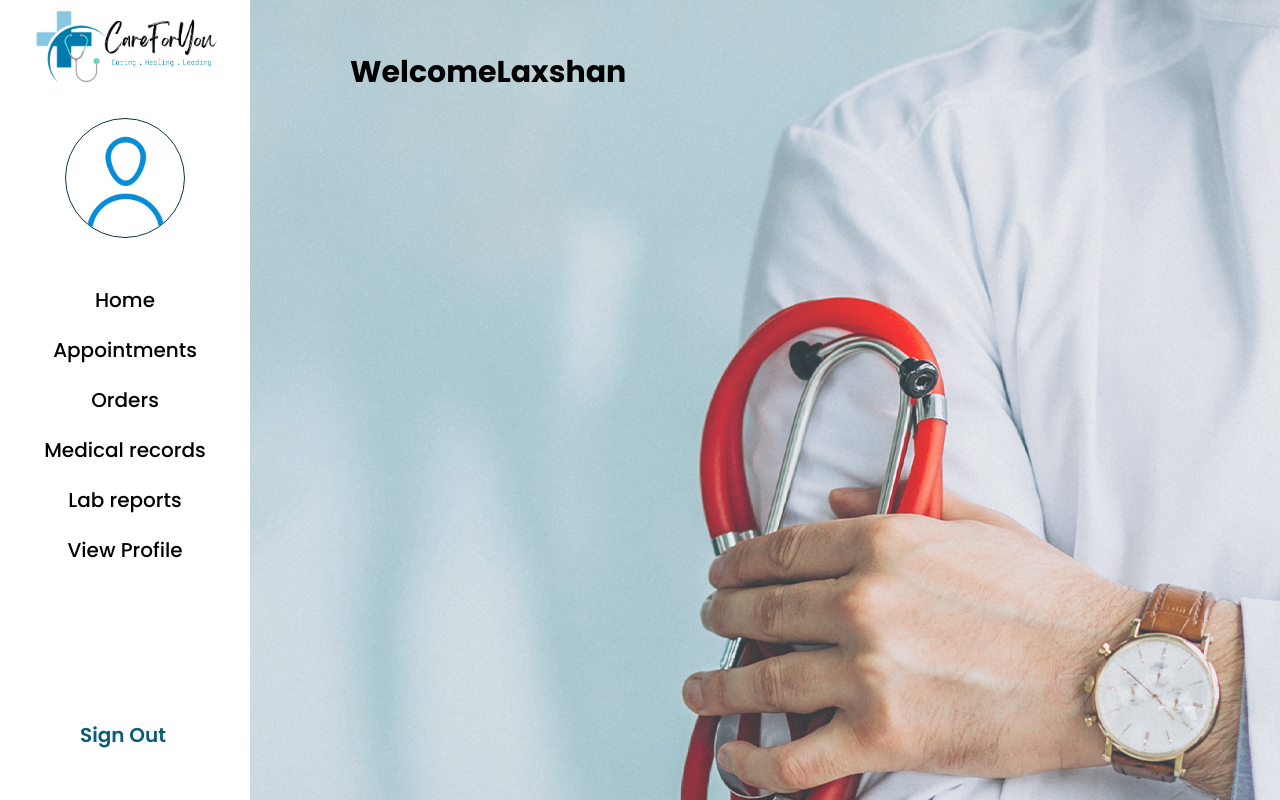
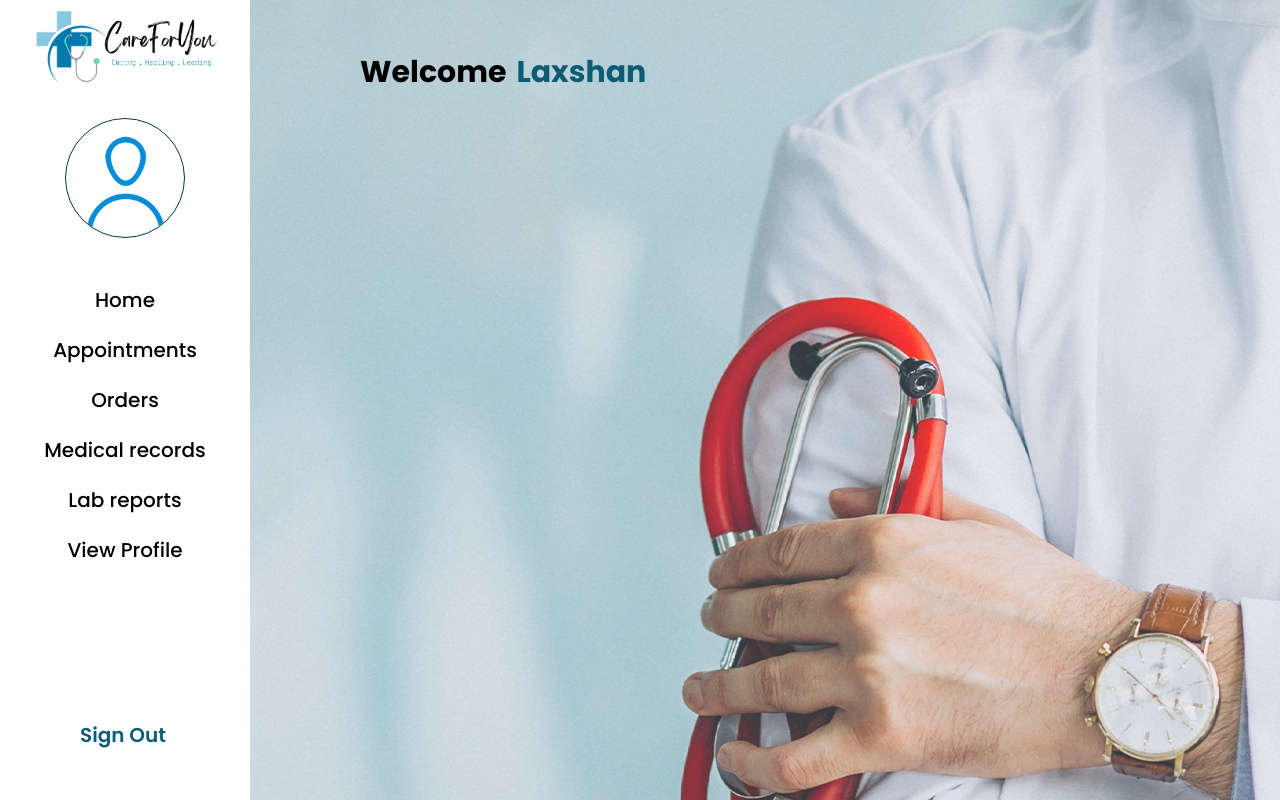
Before and after one commit to Saitharsan24/Care4you, a PHP site: page /Care4you/patient/patient_home.php in a window 1280 px wide. Run offline with PHP 8.4, Linux system fonts and the light colour scheme.

Commit message:
edited patient home

```diff
--- a/css/patient.css
+++ b/css/patient.css
@@ -50,9 +50,9 @@ body{
 
   .wrapper .sidebar{
     width: 250px;
-    height: 100%;
+    height: 100vh;
     background: #FFFFFF;
-    position: fixed;
+
 
   }
 
@@ -113,11 +113,15 @@ body{
   .welcome-text{
     font-size: 30px;
     font-weight:bold;
-    margin: 50px 0px 0px 350px ;
+    margin: 50px 0px 0px 100px ;
     display: flex;
     flex-direction: row;
   }
 
- .left_content .welcome-text .coloured-name{
-    color: #083746;
+  .welcome-text p{
+    margin: 0px 0px 0px 10px;
+  }
+
+  .coloured-name{
+    color: #0D5C75;
  }
--- a/patient/patient_home.php
+++ b/patient/patient_home.php
@@ -6,7 +6,7 @@
     <meta http-equiv="X-UA-Compatible" content="IE=edge">
     <meta name="viewport" content="width=device-width, initial-scale=1.0">
     <link rel="stylesheet" href="../css/patient.css">
-    <title>Document</title>
+    <title>Home | Patient</title>
 </head>
 
 <body>
@@ -24,13 +24,14 @@
             </ul>
             <div class="signouttext"><a href="#">Sign Out</a></div>
         </div>
-        <div class="right_content">
+        <div class="right-content">
             <div class="welcome-text">
                 <p>Welcome</p><p class="coloured-name">Laxshan</p>
             </div>
+            <div class="">
+
+            </div>
         </div>
-
-
     </div>
 
 
```
